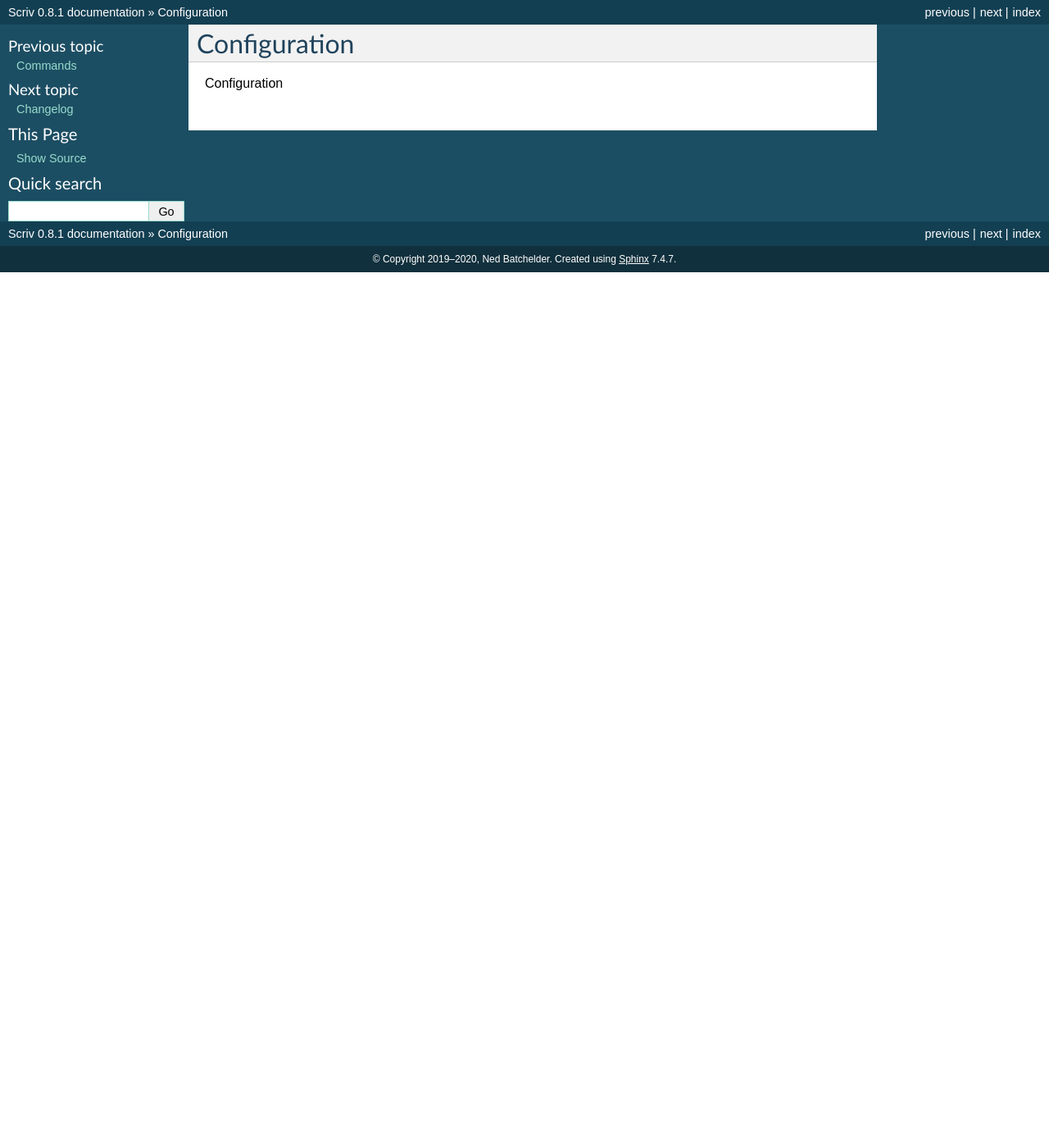
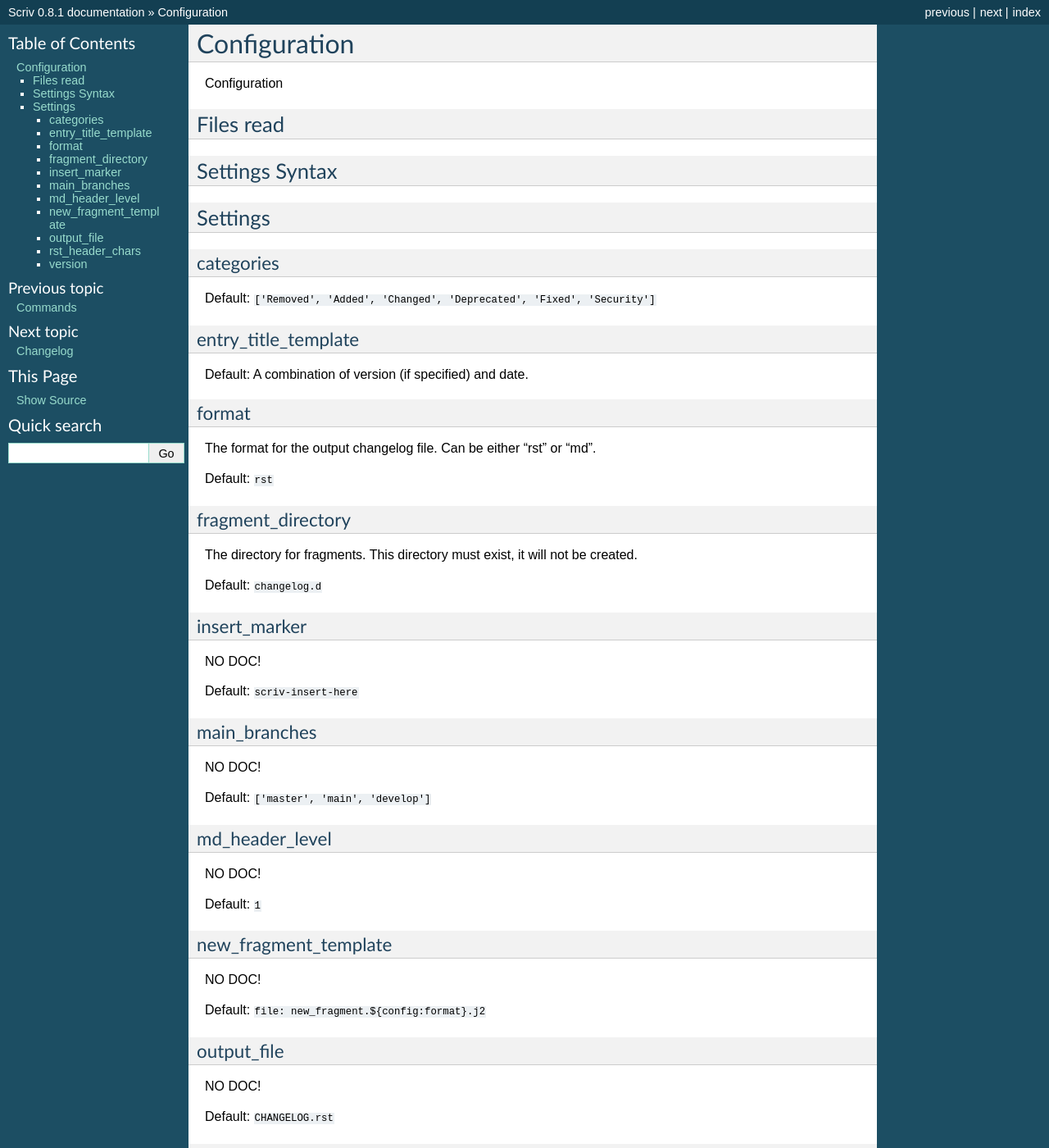
Before and after one commit to nedbat/scriv, a Sphinx documentation site: the page built from docs/configuration.rst, in a window 1280 px wide and 1400 px high. Shown: the whole window at 82% size. Built offline with Sphinx 7.4.7, drawn with Linux system fonts in a browser that asks for light colours; some of the changed text lies outside the part shown.

Commit message:
WIP: docs in config.py

```diff
--- a/docs/conf.py
+++ b/docs/conf.py
@@ -120,7 +120,12 @@ language = None
 # List of patterns, relative to source directory, that match files and
 # directories to ignore when looking for source files.
 # This patterns also effect to html_static_path and html_extra_path
-exclude_patterns = ["_build", "Thumbs.db", ".DS_Store"]
+exclude_patterns = [
+    "_build",
+    "include/*",
+    "Thumbs.db",
+    ".DS_Store",
+]
 
 # The reST default role (used for this markup: `text`) to use for all
 # documents.
--- a/docs/configuration.rst
+++ b/docs/configuration.rst
@@ -3,3 +3,16 @@ Configuration
 #############
 
 Configuration
+
+Files read
+==========
+
+Settings Syntax
+===============
+
+
+
+Settings
+========
+
+.. include:: include/config.rst
--- a/docs/extract_includes.py
+++ b/docs/extract_includes.py
@@ -7,7 +7,10 @@ import io
 import textwrap
 from pathlib import Path
 
+import attr
+
 from scriv.cli import cli
+from scriv.config import Config
 
 INCLUDE_DIR = Path("docs/include")
 
@@ -27,10 +30,34 @@ def extract_help():
         help_text = textwrap.indent(help_text, "    ")
 
         with open(INCLUDE_DIR / (cmd + "_help.rst"), "w") as out:
-            print("\n.. code::\n", file=out)
-            print(f"    $ scriv {cmd} --help", file=out)
-            print(help_text, file=out)
+            with contextlib.redirect_stdout(out):
+                print("\n.. code::\n")
+                print(f"    $ scriv {cmd} --help")
+                print(help_text)
+
+
+def extract_config():
+    """
+    Get the documentation for all the configuration settings.
+    """
+    fields = sorted(attr.fields(Config), key=lambda f: f.name)
+    with open(INCLUDE_DIR / "config.rst", "w") as out:
+        with contextlib.redirect_stdout(out):
+            for field in fields:
+                name = field.name
+                print(f"\n.. _config_{name}:\n")
+                print(name)
+                print("-" * len(name))
+                print()
+                text = field.metadata.get("doc", "NO DOC!\n")
+                text = textwrap.dedent(text)
+                print(text)
+                default = field.metadata.get("doc_default")
+                if default is None:
+                    default = f"``{field.default}``"
+                print(f"Default: {default}")
 
 
 if __name__ == "__main__":
     extract_help()
+    extract_config()
--- /dev/null
+++ b/docs/include/config.rst
@@ -0,0 +1,102 @@
+
+.. _config_categories:
+
+categories
+----------
+
+
+Default: ``['Removed', 'Added', 'Changed', 'Deprecated', 'Fixed', 'Security']``
+
+.. _config_entry_title_template:
+
+entry_title_template
+--------------------
+
+
+Default: A combination of version (if specified) and date.
+
+.. _config_format:
+
+format
+------
+
+The format for the output changelog file.
+Can be either "rst" or "md".
+
+Default: ``rst``
+
+.. _config_fragment_directory:
+
+fragment_directory
+------------------
+
+The directory for fragments.  This directory must exist, it
+will not be created.
+
+Default: ``changelog.d``
+
+.. _config_insert_marker:
+
+insert_marker
+-------------
+
+NO DOC!
+
+Default: ``scriv-insert-here``
+
+.. _config_main_branches:
+
+main_branches
+-------------
+
+NO DOC!
+
+Default: ``['master', 'main', 'develop']``
+
+.. _config_md_header_level:
+
+md_header_level
+---------------
+
+NO DOC!
+
+Default: ``1``
+
+.. _config_new_fragment_template:
+
+new_fragment_template
+---------------------
+
+NO DOC!
+
+Default: ``file: new_fragment.${config:format}.j2``
+
+.. _config_output_file:
+
+output_file
+-----------
+
+NO DOC!
+
+Default: ``CHANGELOG.rst``
+
+.. _config_rst_header_chars:
+
+rst_header_chars
+----------------
+
+NO DOC!
+
+Default: ``=-``
+
+.. _config_version:
+
+version
+-------
+
+The string to use as the version number in the next header
+created by ``scriv collect``.  Often, this will be a
+``literal:`` directive, to get the version from a string in a
+source file.
+
+Default: (empty)
```
Also changed, not shown: 2 other files.
